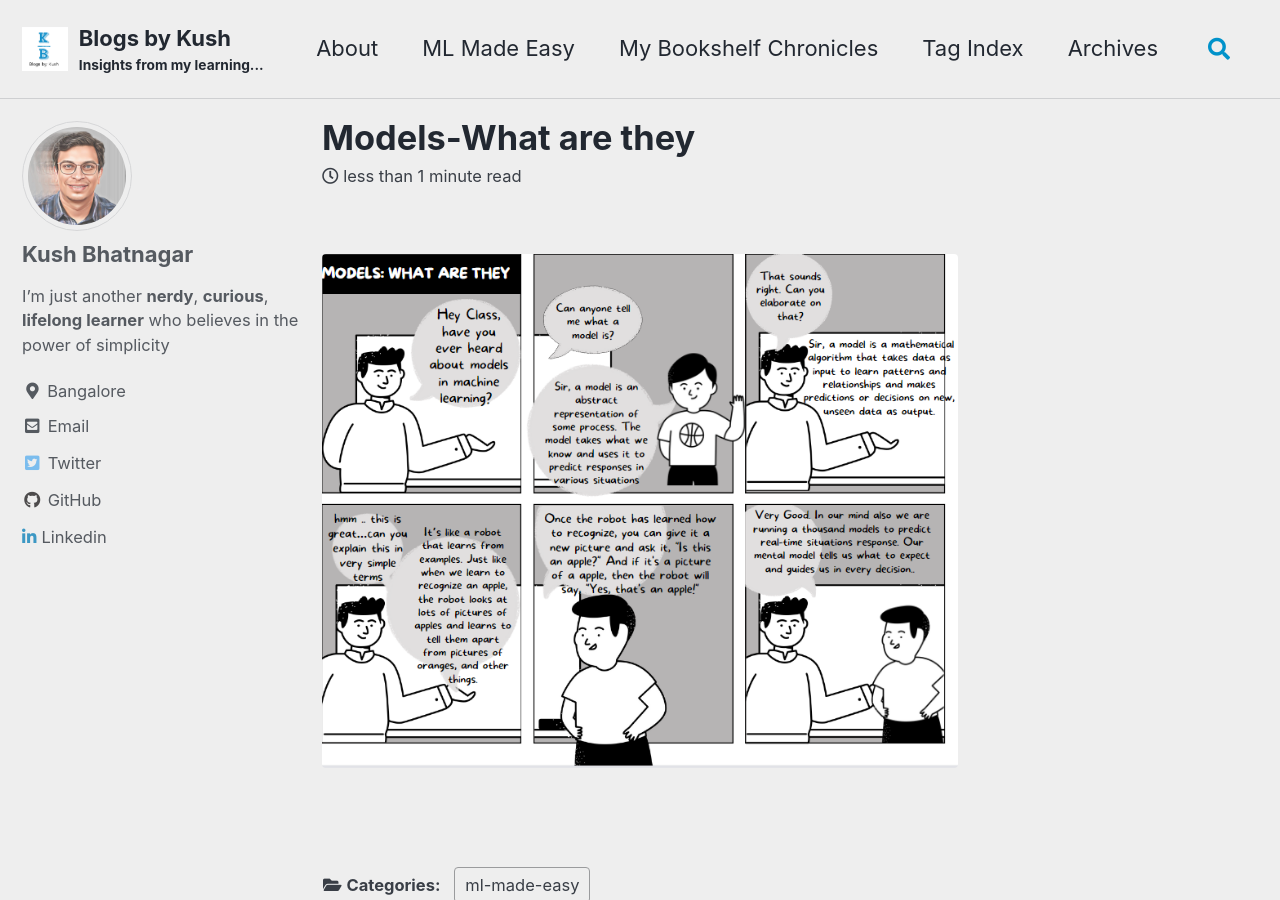
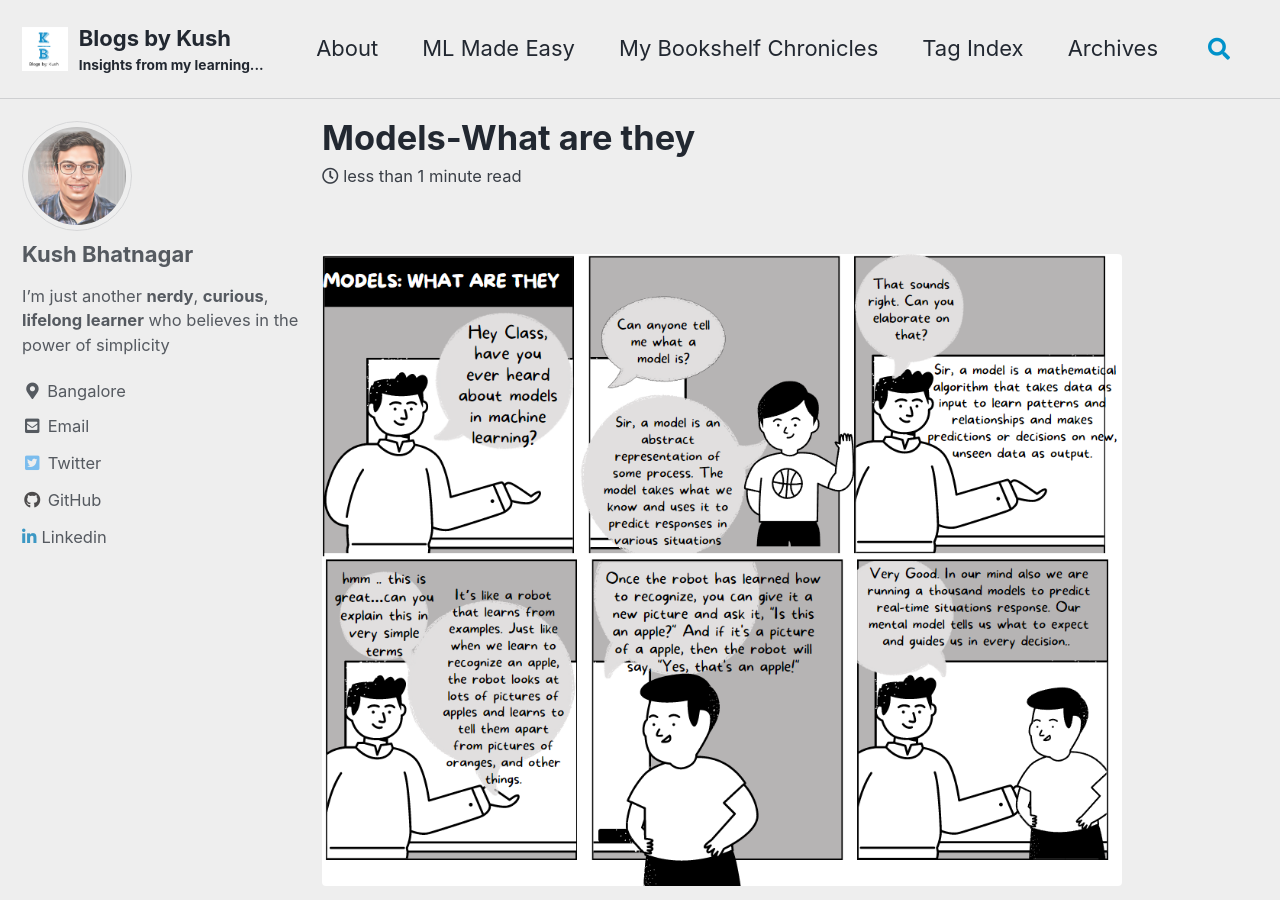
Before and after one commit to KushBhatnagar/kushbhatnagar.github.io, a Jekyll site: the page built from _posts/2023-03-19-what-is-model.md, in a window 1280 px wide and 900 px high. Built offline with Jekyll 4.4.1, drawn with Linux system fonts in a browser that asks for light colours; cached includes are drawn as plain includes; comment, search, counter and statistics services are not loaded.

Commit message:
Updating Image size in first ml made easy content

```diff
--- a/_posts/2023-03-19-what-is-model.md
+++ b/_posts/2023-03-19-what-is-model.md
@@ -4,6 +4,6 @@ layout : single
 categories: ml-made-easy
 ---
 
-<figure>
+<figure style="width: 800px" class="align-center">
 	<a><img src="/assets/images/WhatIsModel.png"></a>
 </figure>
```
Also changed, not shown: assets/images/WhatIsModel.png.
